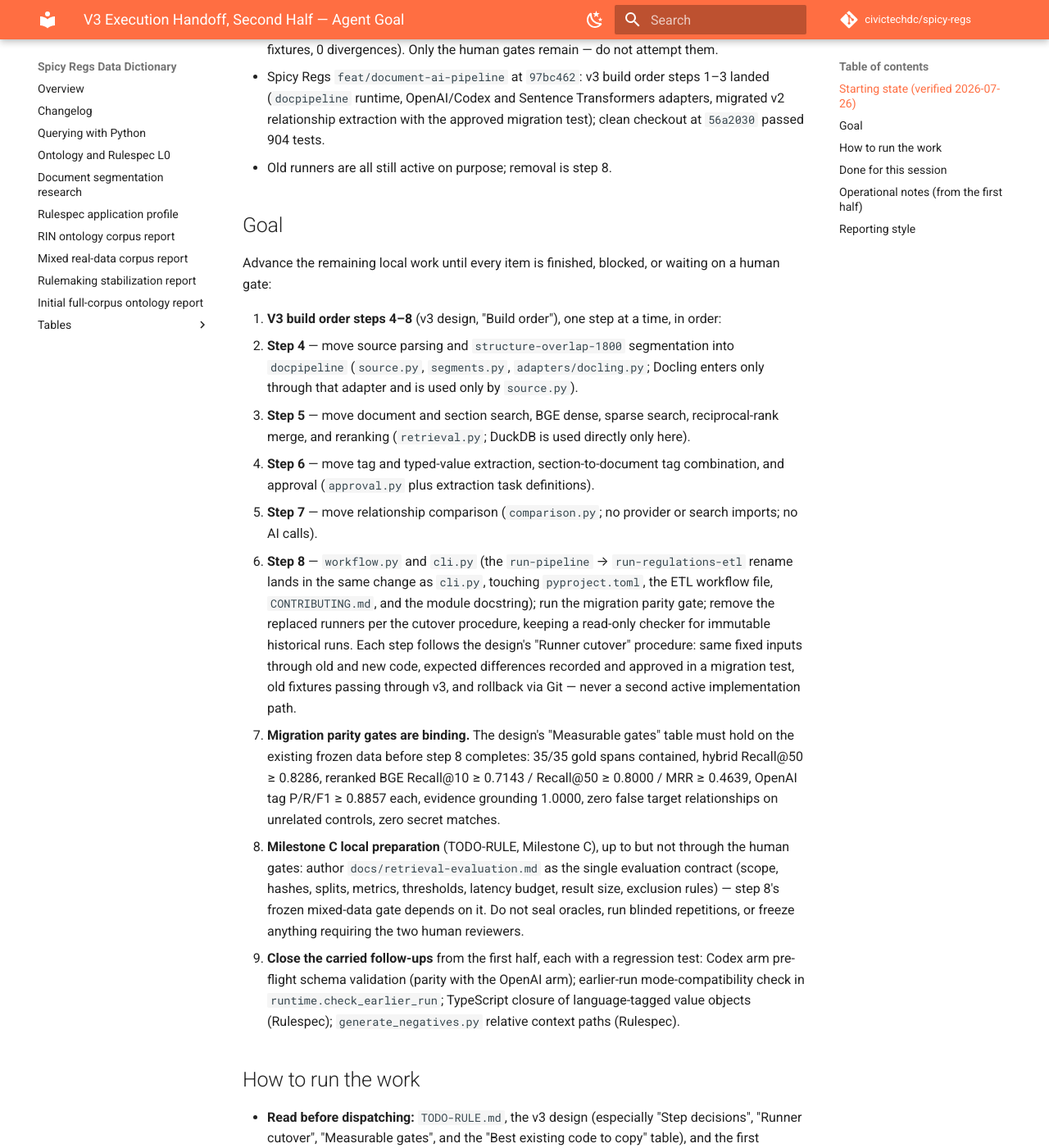
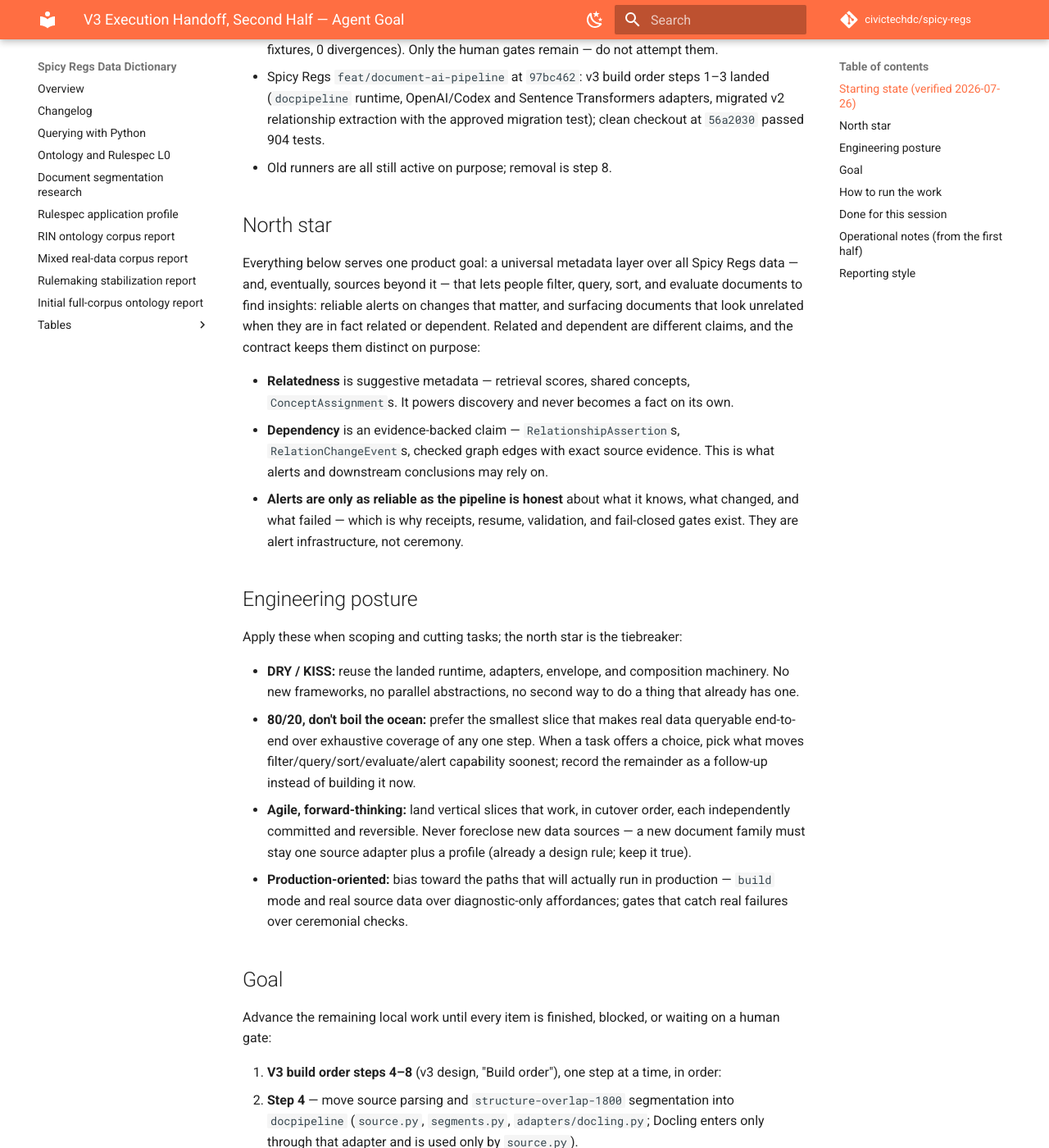
Before and after one commit to civictechdc/spicy-regs, an MkDocs documentation site: the page built from docs/superpowers/specs/2026-07-26-v3-second-half-handoff-agent-goal.md, in a window 1280 px wide and 1400 px high, scrolled down 773 px. Shown: the whole window at 82% size. Built offline with MkDocs 1.6.1 and Material for MkDocs 9.7.7, drawn with Linux system fonts in a browser that asks for light colours; comment, search, counter and statistics services are not loaded; some of the changed text lies outside the part shown.

Commit message:
docs: give the second-half handoff its north star and engineering posture
The product goal - a universal metadata layer that lets people filter,
query, sort, and evaluate data for insights (reliable alerts; surfacing
related and dependent documents, which are distinct claims) - becomes
the scoping tiebreaker, alongside DRY/KISS, 80/20, vertical slices, and
production-oriented bias. The orchestrator instruction now cuts any
work that moves neither that capability nor a binding gate.

Co-Authored-By: Claude Fable 5 <noreply@anthropic.com>
Claude-Session: https://claude.ai/code/session_01N6oHZVcNaoBtbqkHBNN2V4

```diff
--- a/docs/superpowers/specs/2026-07-26-v3-second-half-handoff-agent-goal.md
+++ b/docs/superpowers/specs/2026-07-26-v3-second-half-handoff-agent-goal.md
@@ -32,6 +32,48 @@
   Transformers adapters, migrated v2 relationship extraction with the
   approved migration test); clean checkout at `56a2030` passed 904 tests.
 - Old runners are all still active on purpose; removal is step 8.
+
+## North star
+
+Everything below serves one product goal: a universal metadata layer
+over all Spicy Regs data — and, eventually, sources beyond it — that
+lets people filter, query, sort, and evaluate documents to find
+insights: reliable alerts on changes that matter, and surfacing
+documents that look unrelated when they are in fact related or
+dependent. Related and dependent are different claims, and the contract
+keeps them distinct on purpose:
+
+- **Relatedness** is suggestive metadata — retrieval scores, shared
+  concepts, `ConceptAssignment`s. It powers discovery and never becomes
+  a fact on its own.
+- **Dependency** is an evidence-backed claim — `RelationshipAssertion`s,
+  `RelationChangeEvent`s, checked graph edges with exact source
+  evidence. This is what alerts and downstream conclusions may rely on.
+- **Alerts are only as reliable as the pipeline is honest** about what
+  it knows, what changed, and what failed — which is why receipts,
+  resume, validation, and fail-closed gates exist. They are alert
+  infrastructure, not ceremony.
+
+## Engineering posture
+
+Apply these when scoping and cutting tasks; the north star is the
+tiebreaker:
+
+- **DRY / KISS:** reuse the landed runtime, adapters, envelope, and
+  composition machinery. No new frameworks, no parallel abstractions, no
+  second way to do a thing that already has one.
+- **80/20, don't boil the ocean:** prefer the smallest slice that makes
+  real data queryable end-to-end over exhaustive coverage of any one
+  step. When a task offers a choice, pick what moves
+  filter/query/sort/evaluate/alert capability soonest; record the
+  remainder as a follow-up instead of building it now.
+- **Agile, forward-thinking:** land vertical slices that work, in
+  cutover order, each independently committed and reversible. Never
+  foreclose new data sources — a new document family must stay one
+  source adapter plus a profile (already a design rule; keep it true).
+- **Production-oriented:** bias toward the paths that will actually run
+  in production — `build` mode and real source data over diagnostic-only
+  affordances; gates that catch real failures over ceremonial checks.
 
 ## Goal
 
@@ -93,7 +135,9 @@ or waiting on a human gate:
   acceptance criteria (run the tests and gates) before committing it;
   commit per landed step with evidence; keep `TODO-RULE.md` checkboxes
   current — a checked item links a commit, artifact, receipt, or dated
-  record.
+  record. Scope every task through the engineering posture above: if a
+  piece of work does not move filter/query/sort/evaluate/alert
+  capability or a binding gate, cut it and record it as a follow-up.
 - **Dispatch mechanism:** chained workflows (implement → fix) with
   prompts embedded in the script body. Every agent is Opus xhigh.
 - **Review cadence — checkpoints, not per task.** Run one independent
```
